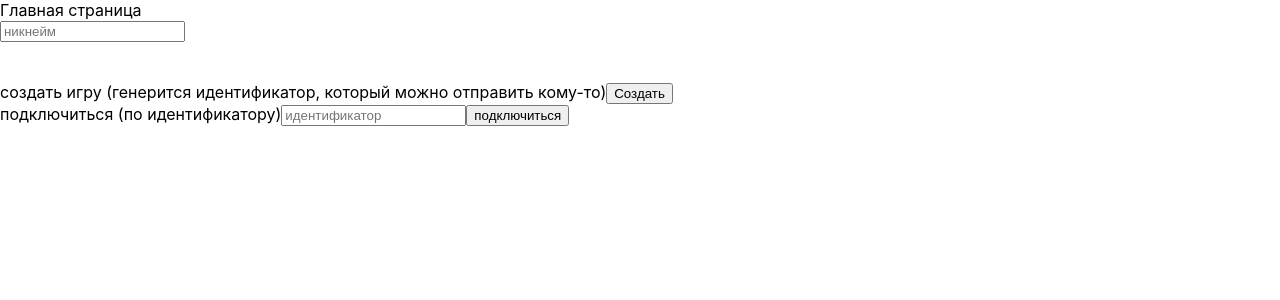
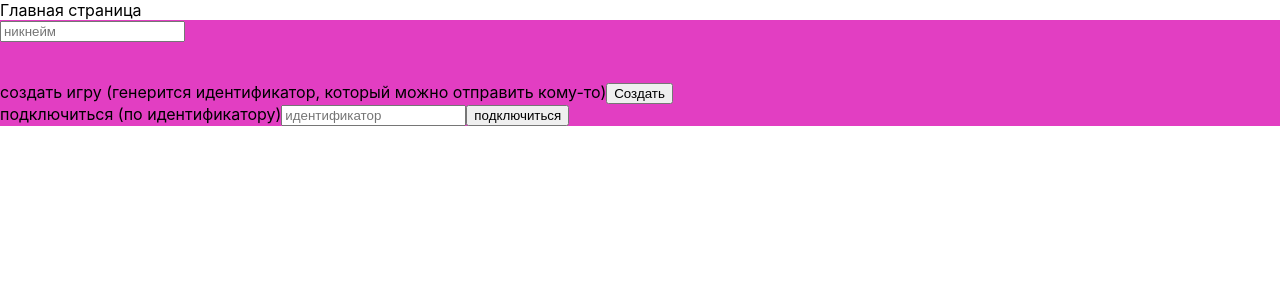
Before and after one commit to mymkek/card-game, a React (Create React App) app: page / in a window 1280 px wide. Shown: the top 300 px of the page. Built offline with nearby package versions, Linux system fonts and the light colour scheme.

Commit message:
разметка главной

```diff
--- a/package.json
+++ b/package.json
@@ -6,12 +6,13 @@
     "@testing-library/jest-dom": "^4.2.4",
     "@testing-library/react": "^9.3.2",
     "@testing-library/user-event": "^7.1.2",
+    "node-sass": "^4.14.1",
     "react": "^16.13.1",
     "react-dom": "^16.13.1",
     "react-router-dom": "^5.2.0",
     "react-scripts": "3.4.1",
-    "typescript": "~3.7.2",
-    "socket.io-client": "^2.3.0"
+    "socket.io-client": "^2.3.0",
+    "typescript": "~3.7.2"
   },
   "scripts": {
     "start": "react-scripts start",
--- /dev/null
+++ b/src/containers/Home/h.module.sass
@@ -0,0 +1,2 @@
+.class
+  background-color: #e23ec2
--- a/src/containers/Home/index.tsx
+++ b/src/containers/Home/index.tsx
@@ -1,4 +1,6 @@
 import React from 'react';
+import styles from './h.module.sass';
+
 
 const HomeContainer:React.FC = () => {
 
@@ -9,7 +11,7 @@ const HomeContainer:React.FC = () => {
           Главная страница
 
 
-          <div>
+          <div className={styles.class}>
              <div>
                 <input type="text" placeholder={'никнейм'}/>
              </div>
```
Also changed, not shown: 1 other file (tests, documents, lock files or other folders).
